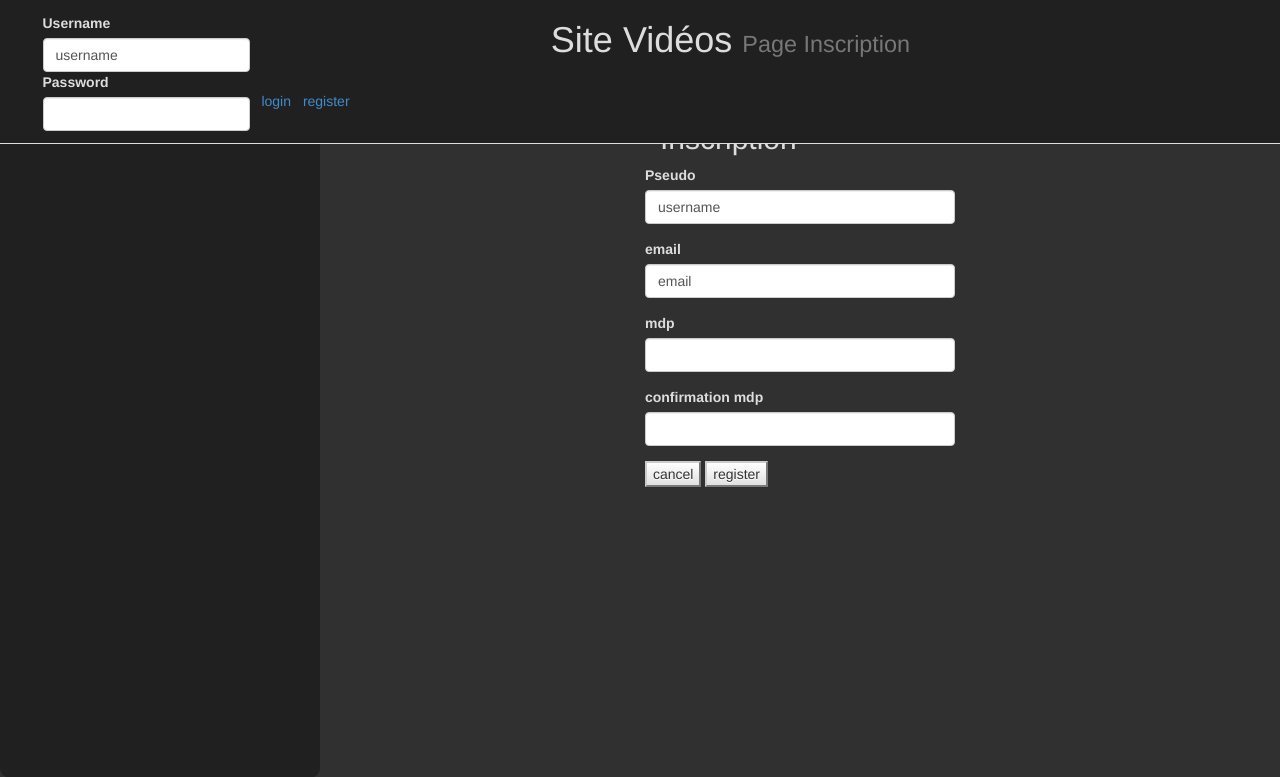
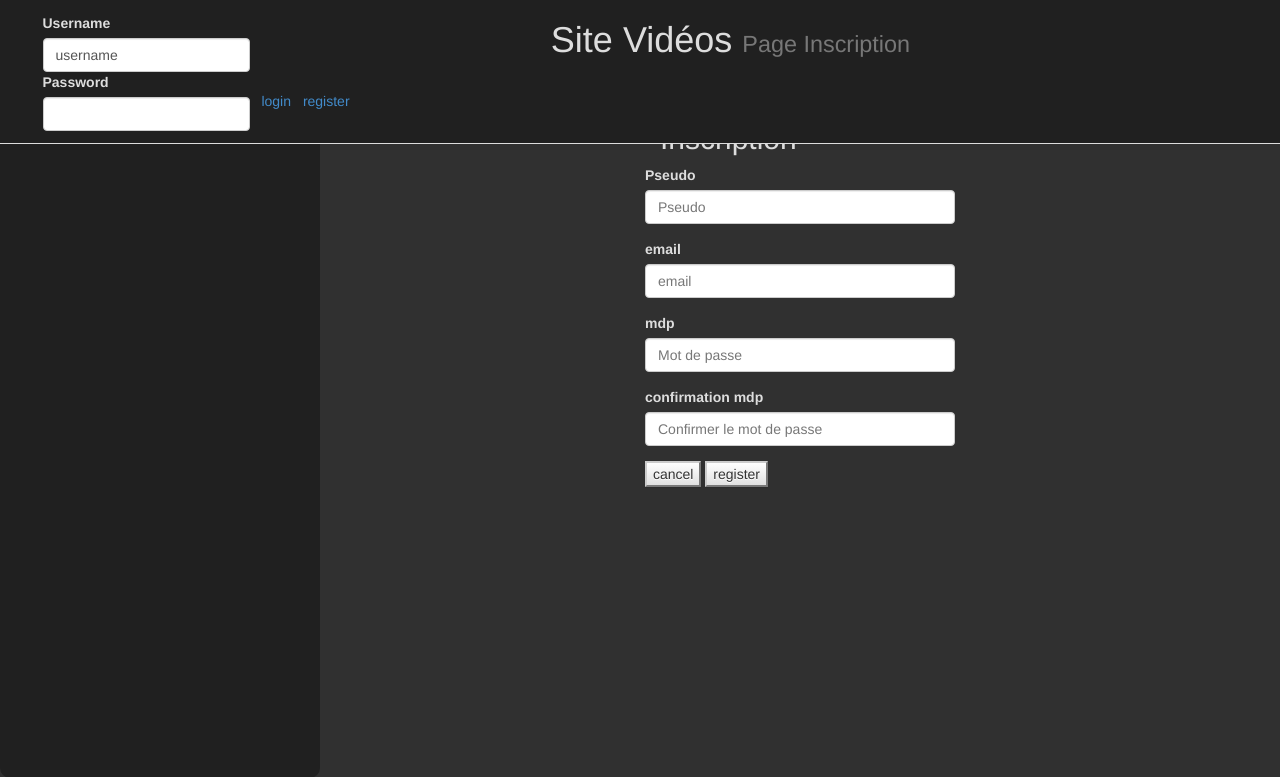
Before and after one commit to CaptainPopcorn/SiteVideos, a PHP site: page /index.php?action=inscription in a window 1280 px wide. Shown: the top 777 px of the page. Run offline with PHP 8.4, Linux system fonts and the light colour scheme.

Commit message:
modif du formulaire d'inscription

```diff
--- a/vue/vueInscription.php
+++ b/vue/vueInscription.php
@@ -12,19 +12,19 @@
                 <form class="form-horizontal" action="index.php?access=registered" method="post" enctype="multipart/form-data">
                       <div class="form-group">
                           <label for="pseudo"> Pseudo</label>
-                          <input type="text" value="username" name="username" class="form-control" id="username">
+                          <input type="text" value="" name="username" class="form-control" id="username" placeholder="Pseudo">
                       </div>
                     <div class="form-group">
                           <label for="email"> email </label>
-                          <input type="text" value="email" name="email" id="ArtistName" class="form-control">
+                          <input type="text" value="" name="email" id="ArtistName" class="form-control" placeholder="email">
                       </div>
                       <div class="form-group">
                           <label for="mdp"> mdp</label>
-                          <input type="password" name="mdp" id="mdp" class="form-control">
+                          <input type="password" name="mdp" id="mdp" class="form-control" placeholder="Mot de passe">
                       </div>
                       <div class="form-group">
                           <label for="mdp_confirm"> confirmation mdp</label>
-                          <input type="password"  name="mdp_confirm" id="mdp_confirm" class="form-control">
+                          <input type="password"  name="mdp_confirm" id="mdp_confirm" class="form-control" placeholder="Confirmer le mot de passe">
                       </div>
 
                       <div class="form-group">
```
